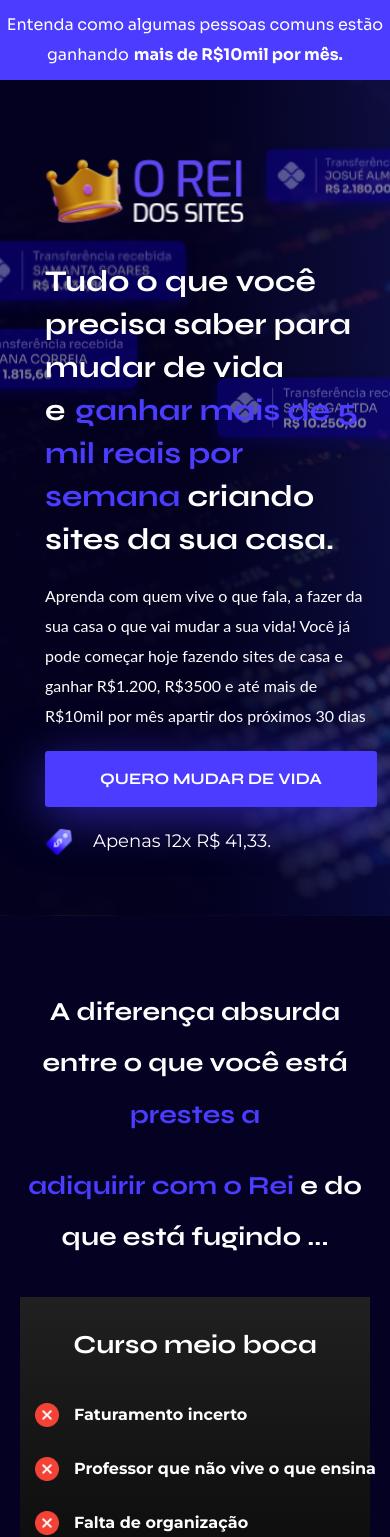
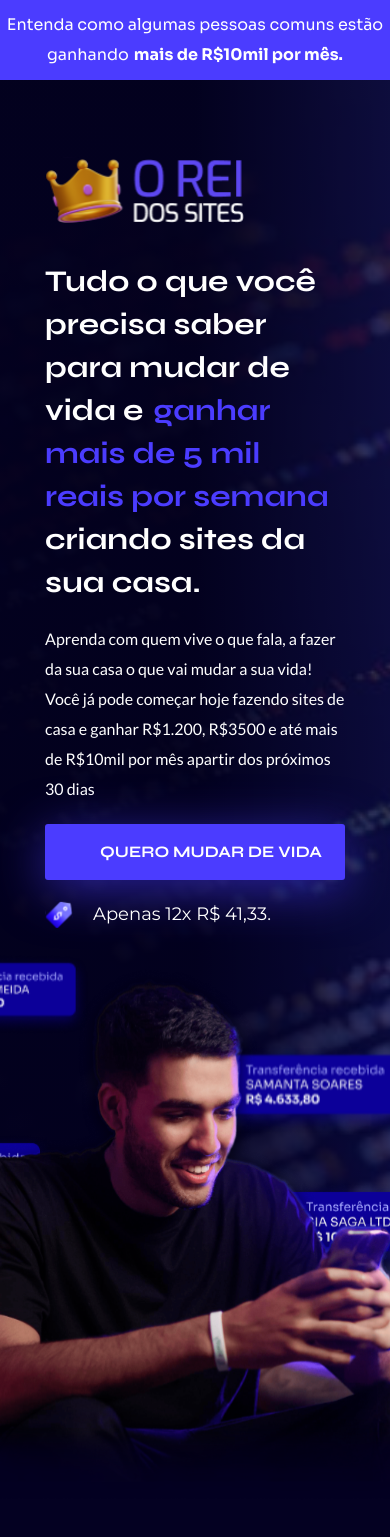
Before and after one commit to CaikeM10/Landing-Page-Mentoria, a Next.js app: page / in a window 390 px wide. Shown: the top 1537 px of the page. Built offline with nearby package versions, Linux system fonts and the light colour scheme.

Commit message:
responsive fixes

```diff
--- a/src/components/Guarantee/style.module.scss
+++ b/src/components/Guarantee/style.module.scss
@@ -12,6 +12,7 @@
   @media screen and (max-width: 768px) {
     padding-inline: 45px;
     padding-top: 90px;
+    padding-bottom: 60px;
   }
 }
 
@@ -81,6 +82,9 @@
   flex-direction: column;
   gap: 20px;
   padding-bottom: 30px;
+  @media screen and (max-width: 768px) {
+    padding-bottom: 0px;
+  }
   h5 {
     color: #fff;
     font-family: Syne;
--- a/src/components/MovingBars/style.module.scss
+++ b/src/components/MovingBars/style.module.scss
@@ -36,6 +36,9 @@
   gap: 30px;
   width: 100%;
   animation: scrolling-left 20s linear infinite;
+  @media screen and (max-width: 768px) {
+    animation: scrolling-left 10s linear infinite;
+  }
   span {
     color: #fff;
     font-family: Montserrat;
--- a/src/components/SectionOne/styles.module.scss
+++ b/src/components/SectionOne/styles.module.scss
@@ -21,6 +21,8 @@
   margin: 0 auto;
   @media screen and (max-width: 768px) {
     padding-inline: 45px;
+    flex-direction: column;
+    gap: 25px;
   }
 }
 
@@ -120,47 +122,29 @@
       animation-duration: 10s;
       animation-timing-function: ease-in-out;
       animation-iteration-count: infinite;
-      @media screen and (max-width: 768px) {
-        opacity: 0.5;
-      }
     }
 
     img:nth-child(1) {
       animation-name: float1;
       left: -60%;
-      @media screen and (max-width: 768px) {
-        left: -130%;
-      }
     }
     img:nth-child(2) {
       animation-name: float2;
       left: 40%;
-      @media screen and (max-width: 768px) {
-        left: -250%;
-      }
     }
     img:nth-child(3) {
       animation-name: float3;
       right: 80%;
-      @media screen and (max-width: 768px) {
-        right: 270%;
-      }
     }
     img:nth-child(4) {
       animation-name: float4;
       right: -60%;
-      @media screen and (max-width: 768px) {
-        right: 150%;
-      }
     }
   }
 
   .herbert {
     position: absolute;
     z-index: 10;
-    @media screen and (max-width: 768px) {
-      display: none;
-    }
   }
 }
 
--- a/src/components/SectionTwo/style.module.scss
+++ b/src/components/SectionTwo/style.module.scss
@@ -11,6 +11,7 @@
   margin: 0 auto;
   @media screen and (max-width: 768px) {
     padding-inline: 20px;
+    padding-top: 140px;
   }
 }
 
@@ -18,6 +19,9 @@
   display: flex;
   flex-direction: column;
   gap: 20px;
+  @media screen and (max-width: 768px) {
+    gap: 0px;
+  }
   h2 {
     color: #fff;
     text-align: center;
@@ -28,6 +32,7 @@
     line-height: 51.2px;
     @media screen and (max-width: 768px) {
       font-size: 26px;
+      text-align: left;
     }
   }
   span {
@@ -42,6 +47,7 @@
   padding-block: 35px;
   @media screen and (max-width: 768px) {
     flex-direction: column;
+    gap: 30px;
   }
 }
 
--- a/src/components/Swiper/index.tsx
+++ b/src/components/Swiper/index.tsx
@@ -24,9 +24,8 @@
           if (swiperInstance) {
             const windowHeight = window.innerHeight;
             const totalScrollHeight = document.body.offsetHeight - windowHeight;
-            // Adjust scroll sensitivity based on device width
             const deviceWidth = window.innerWidth;
-            const scrollSensitivity = deviceWidth <= 738 ? 3 : 2; // Increase or decrease this value to adjust sensitivity
+            const scrollSensitivity = deviceWidth <= 738 ? 3 : 2;
             const scrollFraction =
               (lastKnownScrollPosition / totalScrollHeight) * scrollSensitivity;
             const maxSlideIndex = swiperInstance.slides.length - 1;
@@ -66,7 +65,6 @@
               effect={"coverflow"}
               slidesPerView={3}
               speed={1000}
-              // autoplay={{ delay: 3000, disableOnInteraction: false }}
               pagination={{ clickable: true }}
               coverflowEffect={{
                 rotate: 0,
--- a/src/components/Swiper/style.module.scss
+++ b/src/components/Swiper/style.module.scss
@@ -25,6 +25,9 @@
     font-style: normal;
     font-weight: 600;
     line-height: 51.2px;
+    @media screen and (max-width: 768px) {
+      text-align: left;
+    }
     span {
       color: #4b3cff;
     }
--- a/src/styles/globals.scss
+++ b/src/styles/globals.scss
@@ -1,6 +1,7 @@
 @import url("https://fonts.googleapis.com/css2?family=Syne:wght@400;700&display=swap");
 @import url("https://fonts.googleapis.com/css2?family=Sora:wght@400;700&display=swap");
 @import url("https://fonts.googleapis.com/css2?family=Montserrat:wght@400;700&display=swap");
+@import url("https://fonts.googleapis.com/css2?family=Lato:wght@400;700&display=swap");
 
 :root {
   --max-width: 1100px;
```
